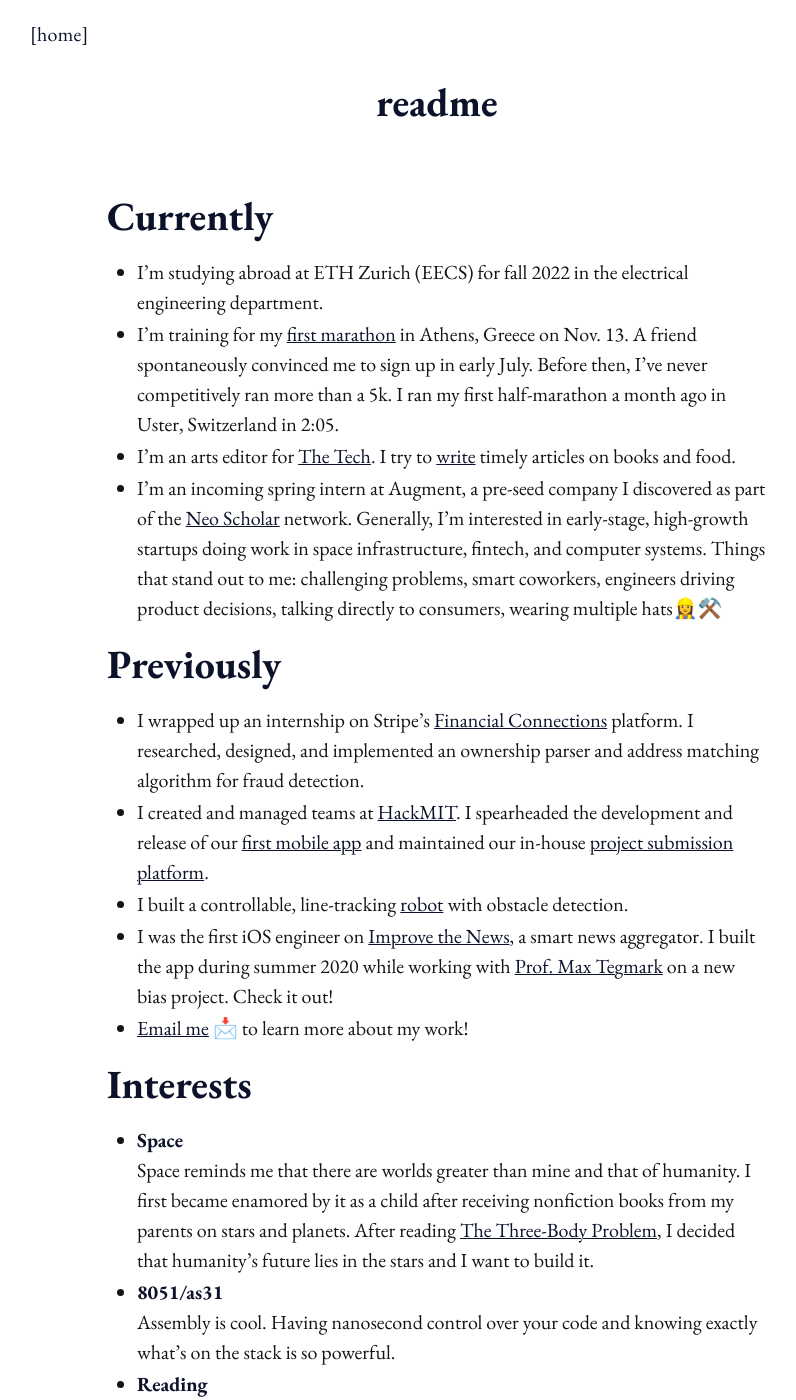
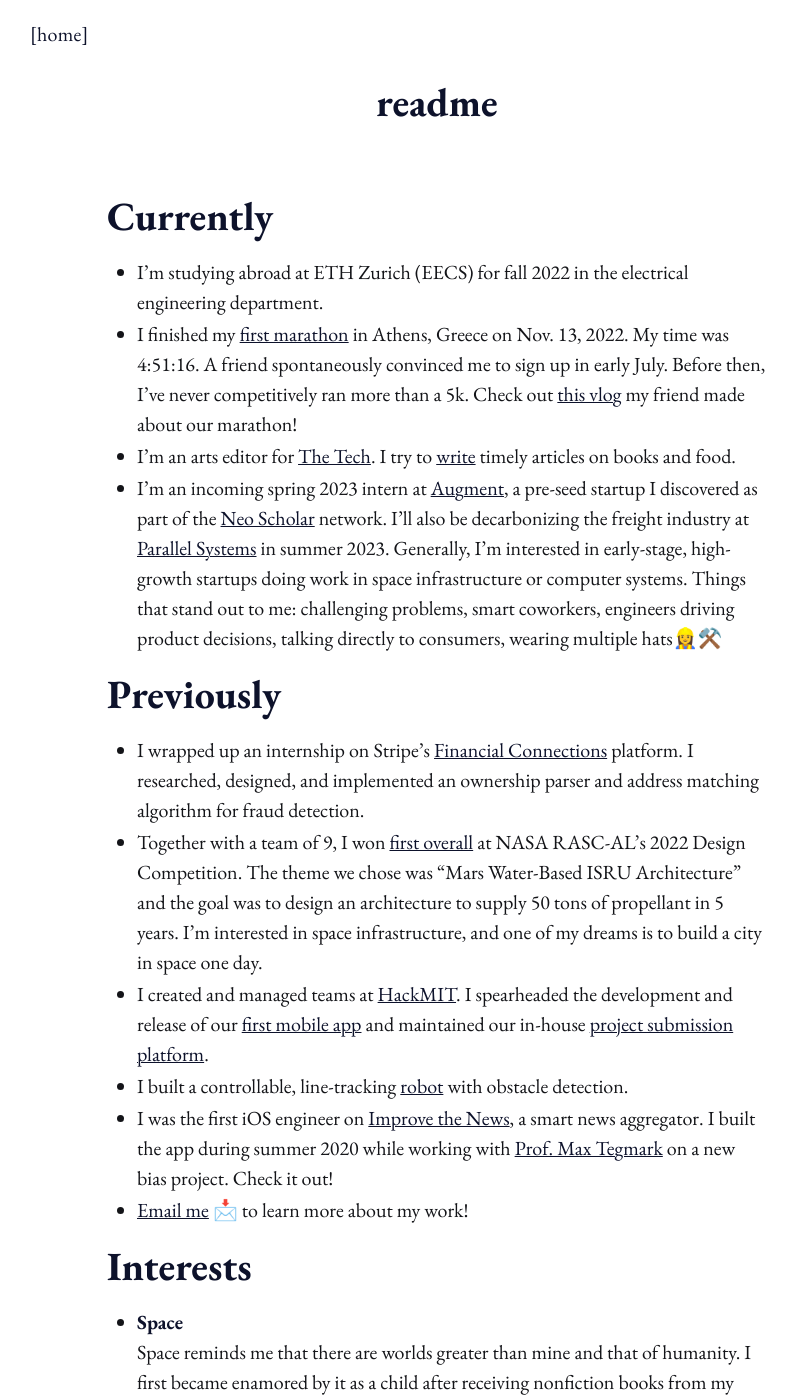
Before and after one commit to mlong93/personal-website, a Jekyll site: the page built from about.md, in a window 1280 px wide and 1400 px high. Shown: the whole window, without its empty margins (203-999 px from the left). Built offline with Jekyll 4.4.1, drawn with Linux system fonts in a browser that asks for light colours; some of the changed text lies outside the part shown.

Commit message:
update aboutme

```diff
--- a/about.md
+++ b/about.md
@@ -2,17 +2,17 @@
 title: readme
 permalink: /about/
 layout: page
-excerpt: Hello, I'm just a college student trying to untangle my thoughts.
 comments: false
 ---
 # Currently
 * I'm studying abroad at ETH Zurich (EECS) for fall 2022 in the electrical engineering department.
-* I'm training for my [first marathon](https://www.athensauthenticmarathon.gr) in Athens, Greece on Nov. 13. A friend spontaneously convinced me to sign up in early July. Before then, I've never competitively ran more than a 5k. I ran my first half-marathon a month ago in Uster, Switzerland in 2:05.
+* I finished my [first marathon](https://www.athensauthenticmarathon.gr) in Athens, Greece on Nov. 13, 2022. My time was 4:51:16. A friend spontaneously convinced me to sign up in early July. Before then, I've never competitively ran more than a 5k. Check out [this vlog](https://www.youtube.com/watch?v=kiXPgtuylnk) my friend made about our marathon!
 * I'm an arts editor for [The Tech](https://thetech.com). I try to [write](https://thetech.com/authors/mindy-long) timely articles on books and food.
-* I'm an incoming spring intern at Augment, a pre-seed company I discovered as part of the [Neo Scholar](https://neo.com) network. Generally, I'm interested in early-stage, high-growth startups doing work in space infrastructure, fintech, and computer systems. Things that stand out to me: challenging problems, smart coworkers, engineers driving product decisions, talking directly to consumers, wearing multiple hats👷‍♀️⚒️
+* I'm an incoming spring 2023 intern at [Augment](https://augment.market), a pre-seed startup I discovered as part of the [Neo Scholar](https://neo.com) network. I'll also be decarbonizing the freight industry at [Parallel Systems](https://moveparallel.com) in summer 2023. Generally, I'm interested in early-stage, high-growth startups doing work in space infrastructure or computer systems. Things that stand out to me: challenging problems, smart coworkers, engineers driving product decisions, talking directly to consumers, wearing multiple hats👷‍♀️⚒️
 
 # Previously
 * I wrapped up an internship on Stripe's [Financial Connections](https://stripe.com/financial-connections) platform. I researched, designed, and implemented an ownership parser and address matching algorithm for fraud detection.
+* Together with a team of 9, I won [first overall](https://www.nasa.gov/feature/collegiate-teams-take-home-honors-in-20th-rasc-al-forum) at NASA RASC-AL's 2022 Design Competition. The theme we chose was "Mars Water-Based ISRU Architecture" and the goal was to design an architecture to supply 50 tons of propellant in 5 years. I'm interested in space infrastructure, and one of my dreams is to build a city in space one day.
 * I created and managed teams at [HackMIT](https://hackmit.org). I spearheaded the development and release of our [first mobile app](https://apps.apple.com/us/app/hackmit/id1582182786) and maintained our in-house [project submission platform](https://spectacle.hackmit.org).
 * I built a controllable, line-tracking [robot](https://www.dropbox.com/s/pf0zssbjoezy4pc/6.115-final-project-motorized-cart.MOV?dl=0) with obstacle detection.
 * I was the first iOS engineer on [Improve the News](https://apps.apple.com/us/app/improve-the-news/id1554856339), a smart news aggregator. I built the app during summer 2020 while working with [Prof. Max Tegmark](https://space.mit.edu/home/tegmark/) on a new bias project. Check it out!
```
Also changed, not shown: other parts of about.md (+1 -1 lines).
